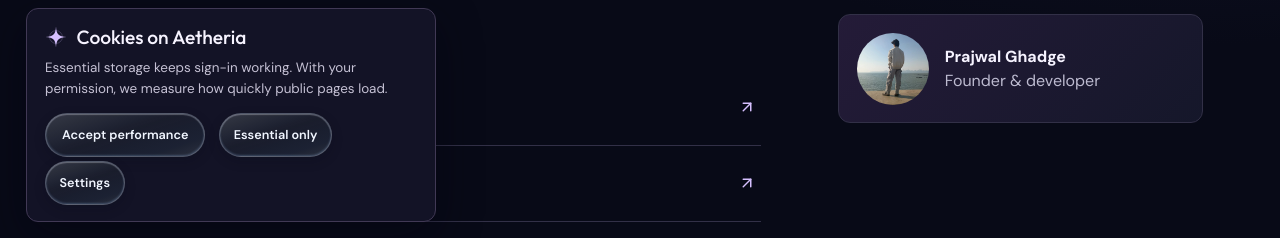
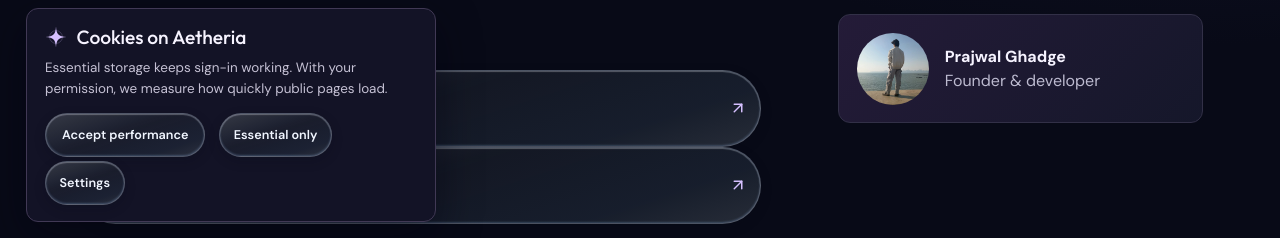
Before and after one commit to GodBoii/AI-OS-website, a Next.js app: page /contact in a window 1280 px wide. Shown: the part 562-800 px from the top of the page. Built offline with nearby package versions, Linux system fonts and the light colour scheme; no server answers.

Commit message:
Use glass surfaces on contact actions

```diff
--- a/pages/contact.tsx
+++ b/pages/contact.tsx
@@ -21,12 +21,12 @@ export default function Contact() {
           <section aria-labelledby="contact-heading">
             <h2 id="contact-heading" className={styles.sectionTitle}>Get in touch</h2>
             <div className={styles.contactMethods}>
-              <a href="mailto:aetheria.ai28@gmail.com">
+              <a href="mailto:aetheria.ai28@gmail.com" data-glass-control>
                 <Mail aria-hidden="true" />
                 <span><small>Email</small><strong>aetheria.ai28@gmail.com</strong></span>
                 <ArrowUpRight size={18} aria-hidden="true" />
               </a>
-              <a href="tel:9619039912">
+              <a href="tel:9619039912" data-glass-control>
                 <Phone aria-hidden="true" />
                 <span><small>Phone</small><strong>96190 39912</strong></span>
                 <ArrowUpRight size={18} aria-hidden="true" />
```
